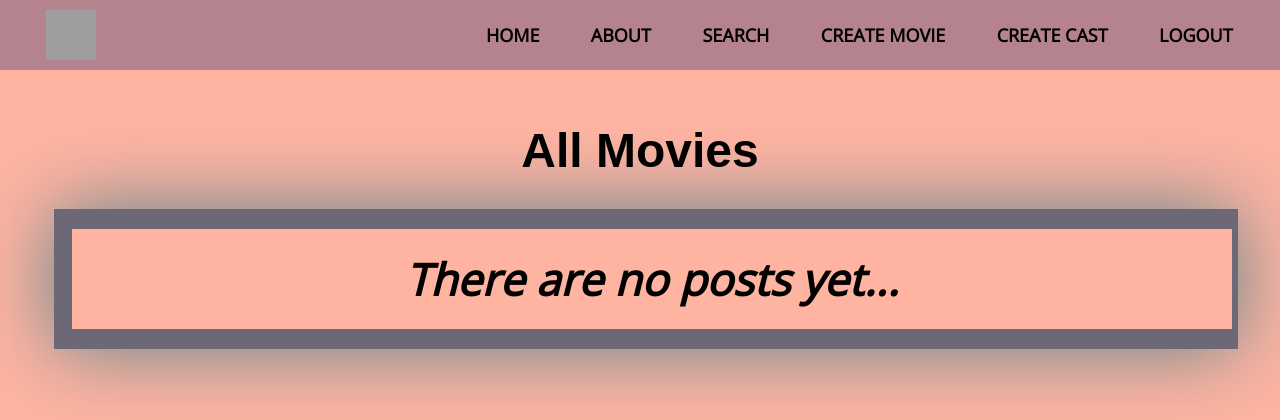
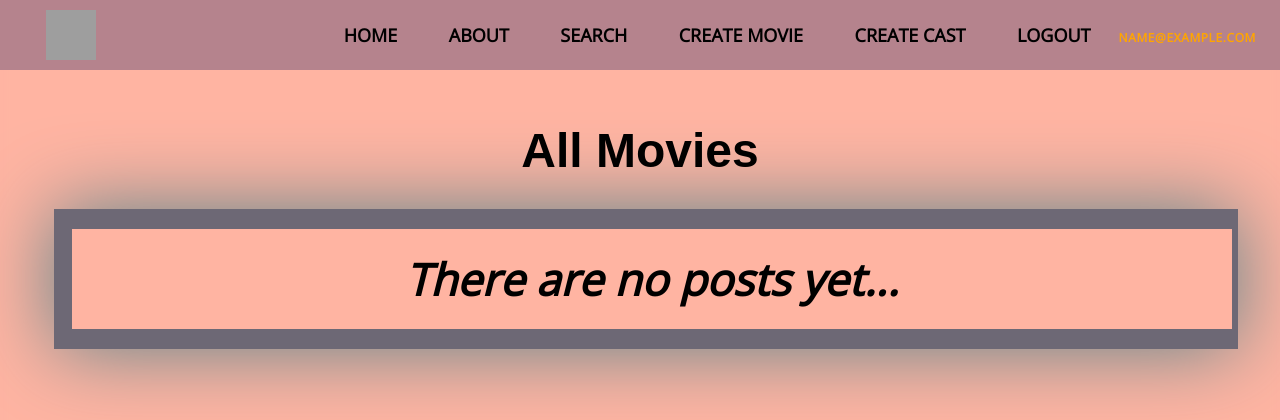
Before and after one commit to ivailopapazov/movie-magic-may-2025, a Node server app: page / in a window 1280 px wide. Shown: the top 420 px of the page. Run offline with Node 20, Linux system fonts and the light colour scheme; the visitor is signed in with stand-in values (Sample User, id 1); data that the repository does not hold is empty; some libraries are stand-ins or nearby versions; grey boxes are pictures that could not be loaded.

Commit message:
Show current user in navigation

```diff
--- a/src/views/layouts/main.hbs
+++ b/src/views/layouts/main.hbs
@@ -26,13 +26,13 @@
                 <li><a href="/movies/create">Create Movie</a></li>
                 <li><a href="/casts/create">Create Cast</a></li>
                 <li><a href="/users/logout">Logout</a></li>
+                <span style="color:orange;">{{user.email}}</span>
                 {{else}}
                 {{!-- Guest Users --}}
                 <li><a href="/users/login">Login</a></li>
                 <li><a href="/users/register">Register</a></li>
                 {{/if}}
             </ul>
-
         </nav>
 
 
```
